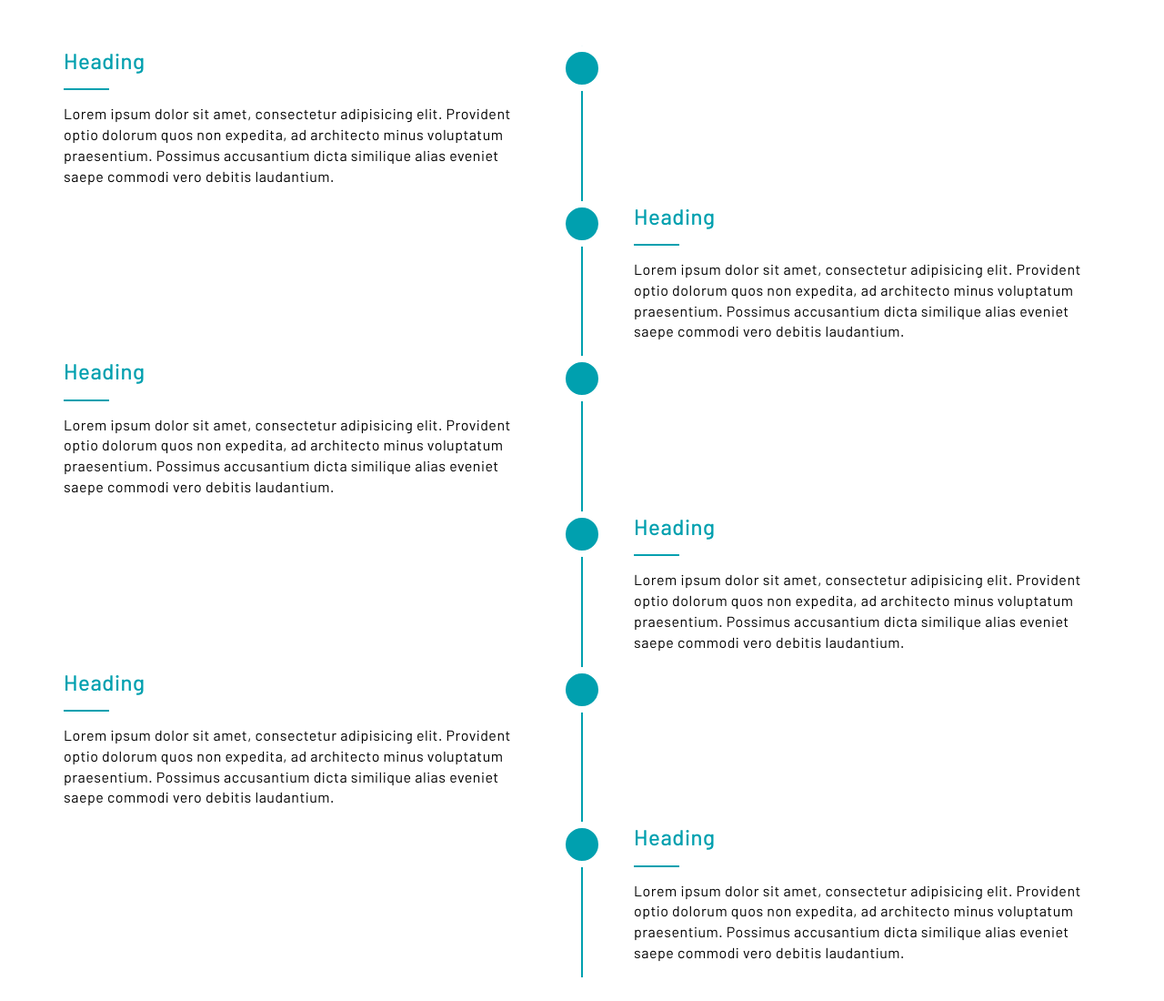
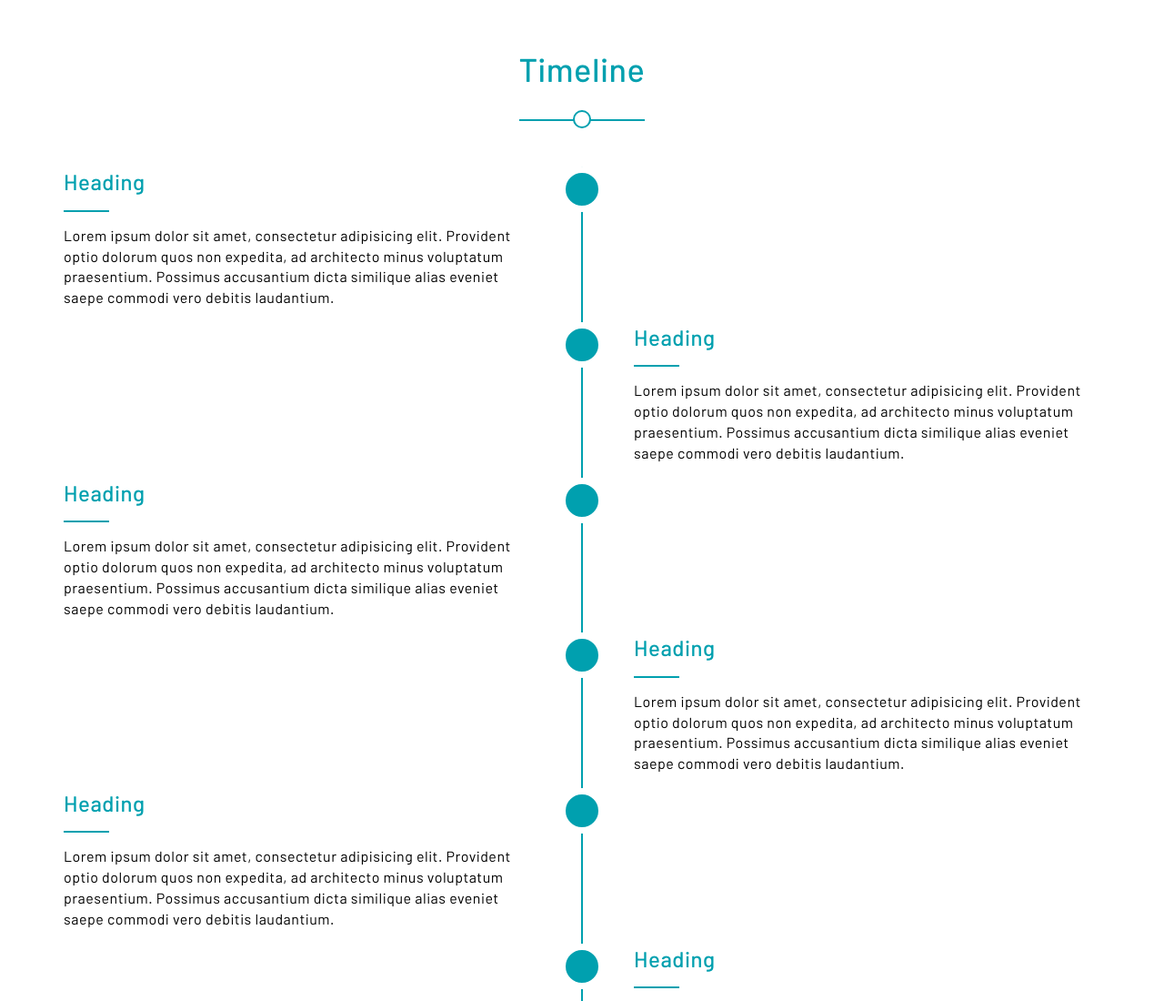
Before and after one commit to mohit-design/timeline, a plain HTML site: page index.html in a window 1280 px wide. Shown: the top 1100 px of the page at 91% size. Drawn offline with Linux system fonts and the light colour scheme.

Commit message:
add heading

```diff
--- a/css/media.css
+++ b/css/media.css
@@ -3,6 +3,7 @@
 	/*------- Timeline CSS Starts -------*/
 
 .bg-timeline { padding: 15px 15px 0; }
+.timeline-heading > h1 { font-size: 2.4rem; margin-bottom: 30px; padding-bottom: 15px; }
 .timeline-listing:after,
 .timeline-circle { display: none; }
 .left-timeline-content,
@@ -19,6 +20,7 @@
 	/*------- Timeline CSS Starts -------*/
 
 .bg-timeline { padding: 30px 15px; }
+.timeline-heading > h1 { font-size: 3rem; }
 
 	/*------- Timeline CSS Ends -------*/
 
--- a/css/style.css
+++ b/css/style.css
@@ -9,6 +9,7 @@
 
 html { letter-spacing: 0.5px; }
 ul,
+h1,
 h3,
 p { margin: 0; padding: 0; }
 li { list-style: none; }
@@ -18,6 +19,27 @@ li { list-style: none; }
 /*------- Timeline CSS Starts -------*/
 
 .bg-timeline { padding: 50px 15px; }
+.timeline-heading > h1 { border-bottom: 2px solid #00a0af; color: #00a0af; display: inline-block; font: 3.6rem/1.42857143 "Barlow-Medium"; margin-bottom: 50px; padding-bottom: 30px; position: relative; }
+.timeline-heading > h1:after {
+	background-color: #fff;
+	border: 2px solid #00a0af;
+	border-radius: 50%;
+	-webkit-border-radius: 50%;
+	-moz-border-radius: 50%;
+	-ms-border-radius: 50%;
+	-o-border-radius: 50%;
+	content: "";
+	height: 20px;
+	left: 50%;
+	position: absolute;
+	top: 100%;
+	transform: translate(-50%,-50%);
+	-webkit-transform: translate(-50%,-50%);
+	-moz-transform: translate(-50%,-50%);
+	-ms-transform: translate(-50%,-50%);
+	-o-transform: translate(-50%,-50%);
+	width: 20px;
+}
 .timeline-listing { position: relative; }
 .timeline-listing:after {
 	background-color: #00a0af;
--- a/index.html
+++ b/index.html
@@ -19,6 +19,13 @@
 	<div class="container-fluid bg-timeline">
 		<div class="row">
 			<div class="container">
+				<div class="row">
+					<div class="col-xs-12">
+						<div class="timeline-heading text-center">
+							<h1>Timeline</h1>
+						</div>
+					</div>
+				</div>
 				<div class="row">
 					<div class="col-xs-12">
 						<ul class="timeline-listing">
```
